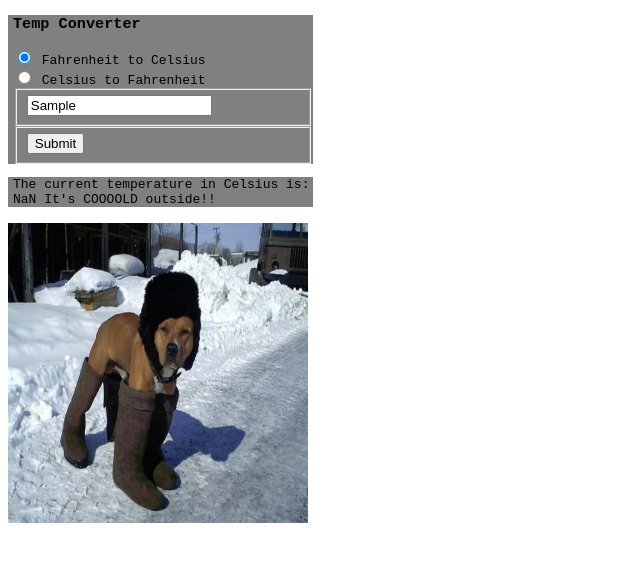
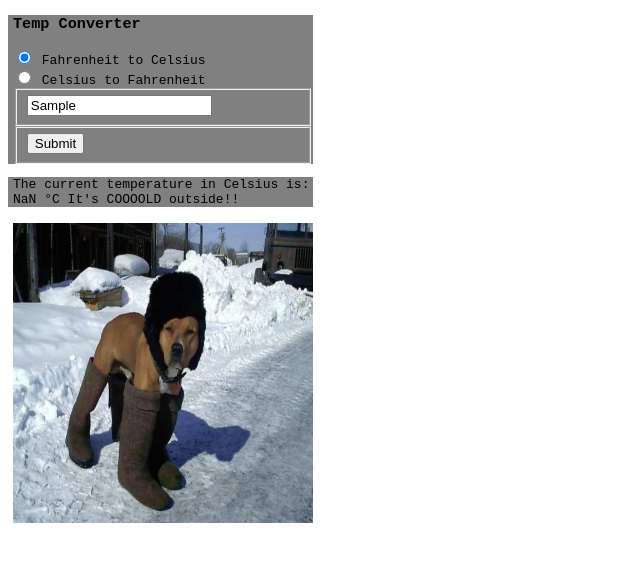
Before and after one commit to datalal/LAB-5, a plain HTML site: page index.html in a window 1280 px wide. Both pictures are taken after typing "Sample" into the empty fields and a click on the button "Submit". Shown: the whole page, without its empty margins (0-640 px from the left). Drawn offline with Linux system fonts and the light colour scheme.

Commit message:
added °C
added °C

```diff
--- a/converter.js
+++ b/converter.js
@@ -9,11 +9,11 @@ var Cel = ((Far - 32) * 5) / 9;
 
 if (Far > 60){
 
-document.getElementById("convertResult").innerHTML = "The current temperature in Celsius is: " + Cel + " It's HOT out!!";
+document.getElementById("convertResult").innerHTML = "The current temperature in Celsius is: " + Cel + " °C" + " It's HOT out!!";
 document.getElementById("dogTemp").innerHTML = "<img class='dogPic' src='hotdog.jpg'>"
 } else {
 
-document.getElementById("convertResult").innerHTML = "The current temperature in Celsius is: " + Cel + " It's COOOOLD outside!!";
+document.getElementById("convertResult").innerHTML = "The current temperature in Celsius is: " + Cel + " °C" + " It's COOOOLD outside!!";
 document.getElementById("dogTemp").innerHTML = "<img class='dogPic' src='colddog.jpg'>"
 
   }
--- a/style.css
+++ b/style.css
@@ -10,7 +10,7 @@ padding-left: 5px;
 }
 
 .dogPic{
-
+  padding-left: 5px;
   height: 300px;
   width: 300px;
 
```
